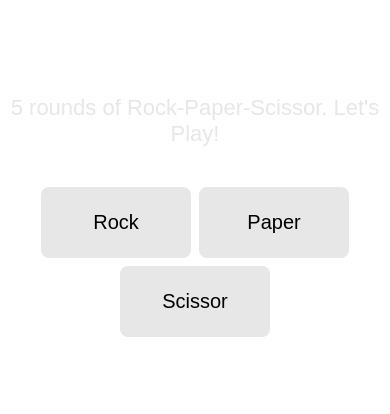
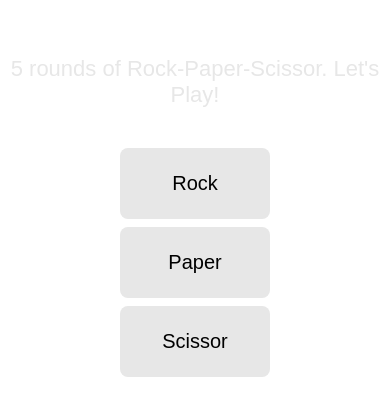
Before and after one commit to nxs4246/Rock-Paper-Scissor, a plain HTML site: page index.html in a window 390 px wide. Shown: the part 154-568 px from the top of the page. Drawn offline with Linux system fonts and the light colour scheme.

Commit message:
improved styles.css

```diff
--- a/index.html
+++ b/index.html
@@ -24,6 +24,7 @@
 
         <div id="scoreboard" class="textfield"></div>
         <div id="winner" class="winner-textfield"></div>
+        <div id="reset"></div>
     </div>
 
 </body>
--- a/styles.css
+++ b/styles.css
@@ -61,3 +61,9 @@ body {
     font-weight: bold;
     text-align: center;
 }
+
+@media (max-width: 600px) {
+    .buttons {
+        flex-direction: column;
+    }
+}
```
